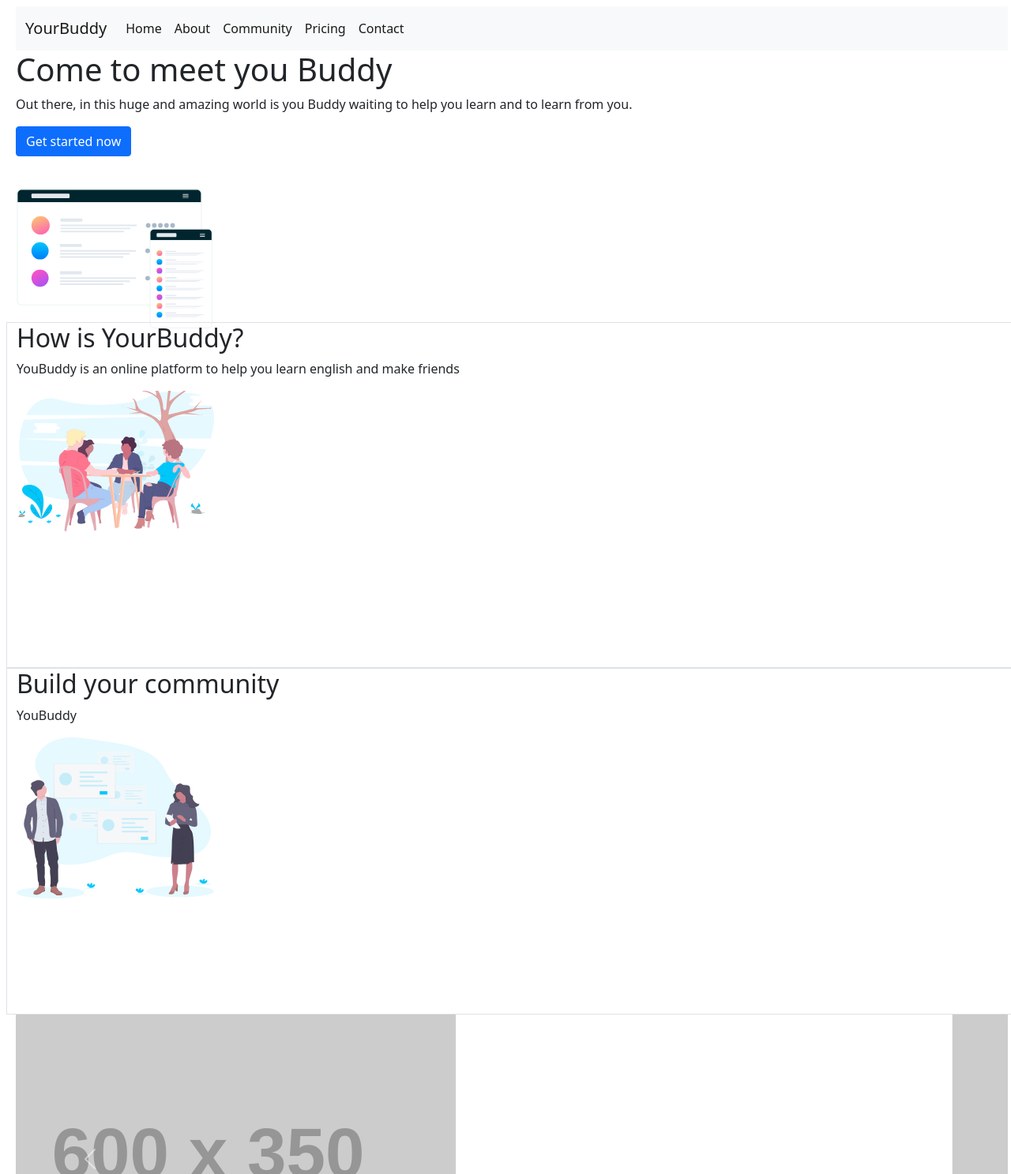
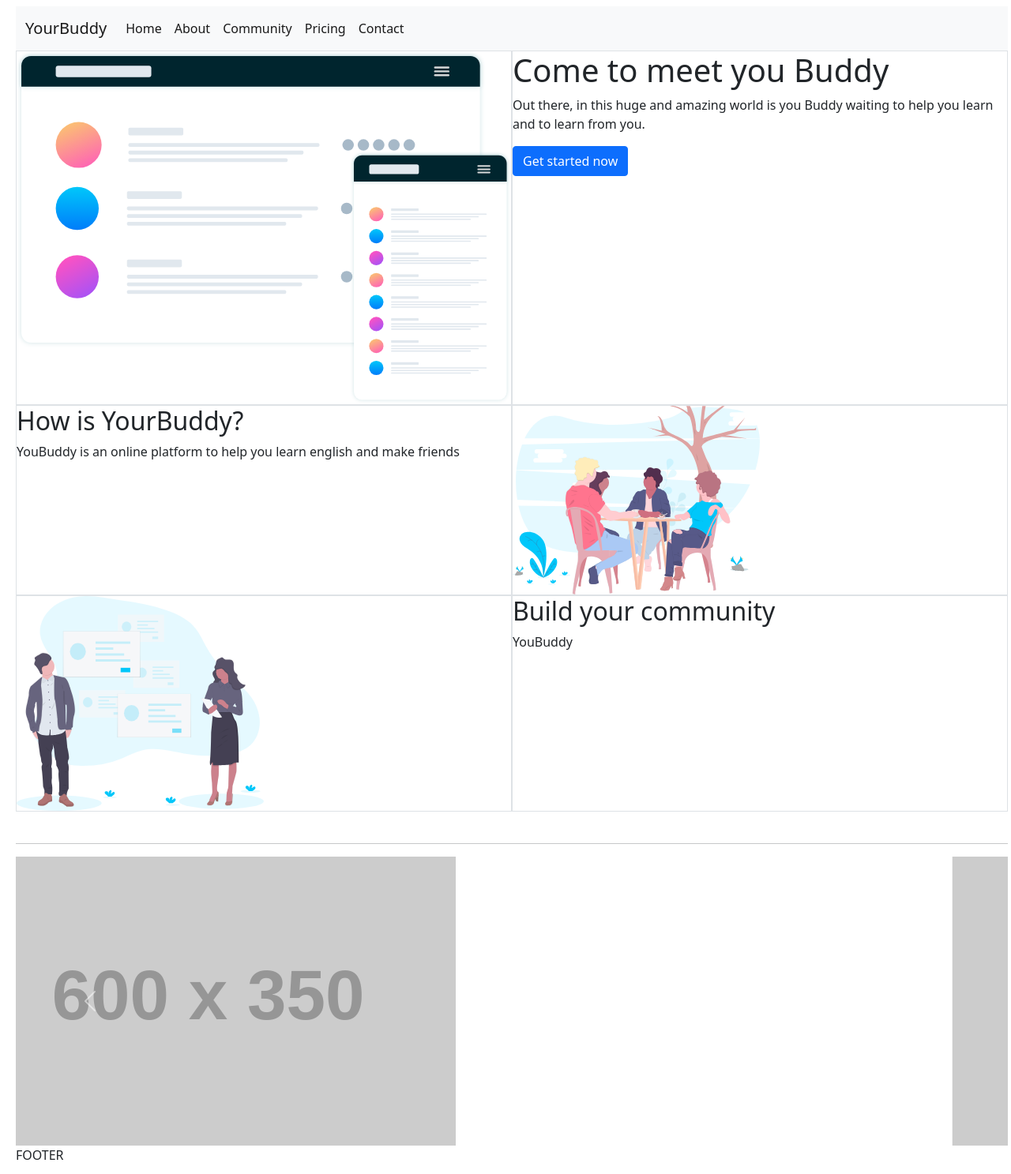
Before and after one commit to robertoteixeira-dev/Landing-Page, a plain HTML site: page index.html in a window 1280 px wide. Shown: the top 1487 px of the page at 79% size. Drawn offline with Linux system fonts and the light colour scheme; placeholder pictures from the web are drawn by us.

Commit message:
commit 04

```diff
--- a/index.html
+++ b/index.html
@@ -14,7 +14,7 @@
 <body>
     <div class="container-fluid m-2" style="height:1000px">
 
-        <div id="header" class="col-12" style="height:400px">
+        <div id="header" class="col-12">
 
             <nav class="navbar navbar-expand-lg navbar-light bg-light">
                 <div class="container-fluid">
@@ -28,9 +28,7 @@
                     </button>
 
                     <div class="collapse navbar-collapse" id="navbarSupportedContent">
-
                         <ul class="navbar-nav me-auto mb-2 mb-lg-0">
-
                             <li class="nav-item">
                                 <a class="nav-link active" aria-current="page" href="#">Home</a>
                             </li>
@@ -50,67 +48,76 @@
                             <li class="nav-item">
                                 <a class="nav-link active" aria-current="page" href="#">Contact</a>
                             </li>
-
                         </ul>
-
                     </div>
                 </div>
             </nav>
 
+            <div class="head-container d-flex flex-row">
+
+                <div class="head-image border w-50">
+                    <img src="Img/illustration-mockups.svg" alt="First Image">
+                </div>
+
+                <div class="head-content flex-column border w-50">
                     <h1>Come to meet you Buddy</h1>
 
-            <p>Out there, in this huge and amazing world is you Buddy waiting to help you learn and to learn from you.
+                    <p>Out there, in this huge and amazing world is you Buddy waiting to help you learn and to learn
+                        from
+                        you.
                     </p>
 
-            <div class="col-12">
+                    <div>
                         <button type="submit" class="btn btn-primary">Get started now</button>
                     </div>
+                </div>
 
-            <button class="navbar-toggler" type="button" data-bs-toggle="collapse"
-                data-bs-target="#navbarSupportedContent" aria-controls="navbarSupportedContent" aria-expanded="false"
-                aria-label="Toggle navigation">
-                <span class="navbar-toggler-icon"></span>
-            </button>
-
-            <div class="head-image">
-                <img src="Img/illustration-mockups.svg" class="d-block w-50 mb-3"
-                    alt="First Image">
             </div>
 
         </div>
 
         <section id="content" class="col-12">
-            <div class="row">
-                <section id="about" class="col-12 border">
+
+
+
+            <div id="about" class="content d-flex flex-row">
+
+                <div class="content-text flex-column w-50 border">
                     <h2>How is YourBuddy?</h2>
                     <p>YouBuddy is an online platform to help you learn english and make friends</p>
-
-                    <div class="content-image">
-                        <img src="Img/illustration-flowing-conversation.svg" class="d-block w-50 mb-3"
-                            alt="Second Image">
                 </div>
 
-                </section>
+                <div class="content-image border w-50">
+                    <img src="Img/illustration-flowing-conversation.svg" class="d-block w-50 mb-3" alt="Second Image">
                 </div>
 
-            <div class="row">
-                <section id="about" class="col-12 border">
+            </div>
+
+            <div id="about" class="d-flex flex-row">
+
+                <div class="content-image border w-50">
+                    <img src="Img/illustration-grow-together.svg" class="d-block w-50 mb-3" alt="Second Image">
+                </div>
+
+                <div class="content-text flex-column w-50 border">
                     <h2>Build your community</h2>
                     <p>YouBuddy </p>
+                </div>
 
-                    <div class="content-image">
-                        <img src="Img/illustration-grow-together.svg" class="d-block w-50 mb-3"
-                            alt="Second Image">
             </div>
 
         </section>
 
-            </div>
 
 
-        </section>
 
 
+
+
+
+
+    </br>
+    <hr>
 
         <div id="carouselExampleIndicators" class="carousel slide" data-bs-ride="carousel">
 
--- a/style.css
+++ b/style.css
@@ -4,13 +4,15 @@
     text-decoration:none;
 }
 
+.head-image img{
+    width:100%;
 
-.head-image{
-    width:500px;
-    height:350px;
 }
 
-.content-image{
-    width:500px;
-    height:350px;
+
+
+
+.content-image img{
+    width:100%;
+    height:100%;
 }
```
Lines whose indentation alone changed are shown as unchanged.
